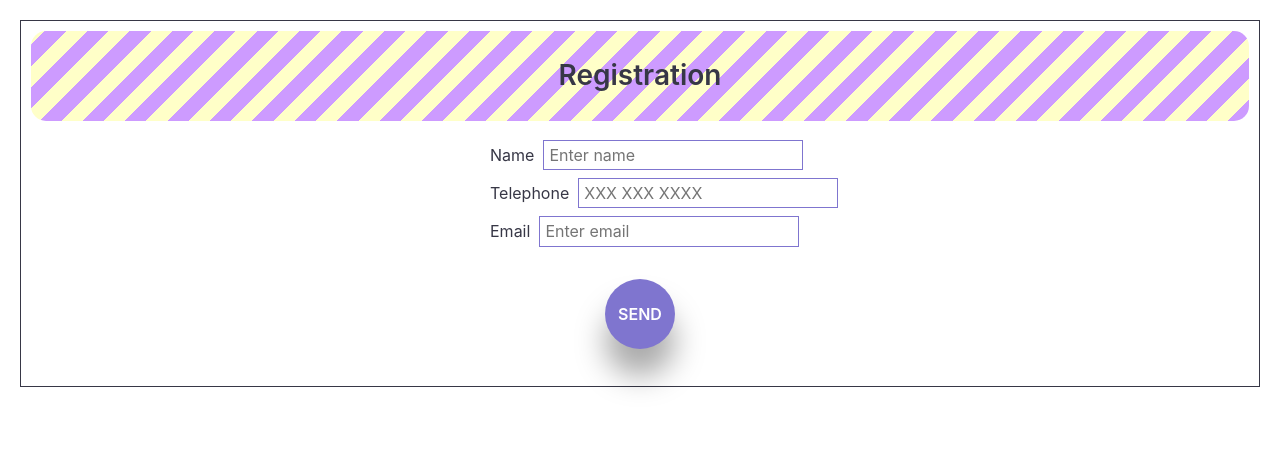
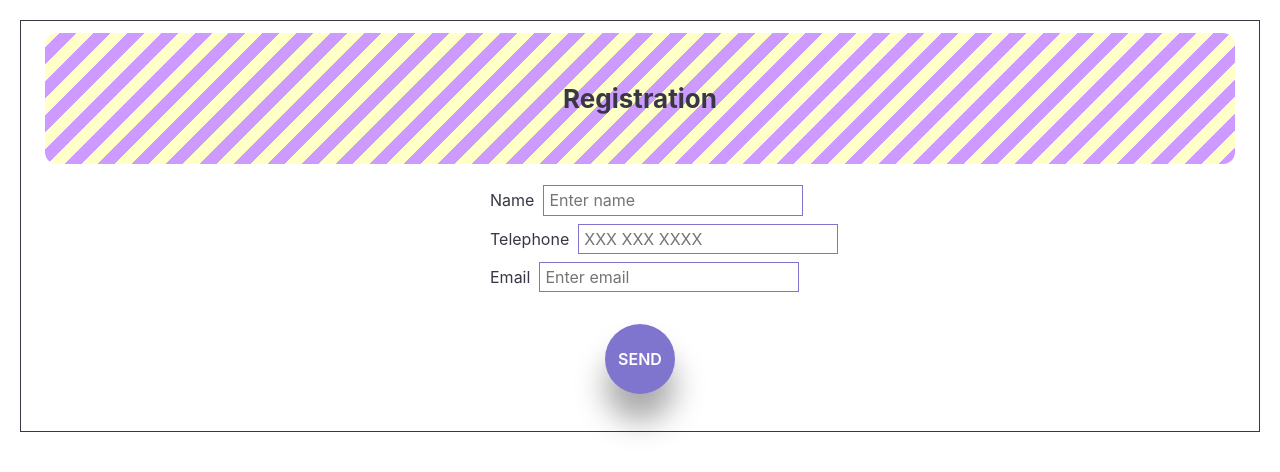
Before and after one commit to SerhiyStepanov/react-tests, a React (Create React App) app: page / in a window 1280 px wide. Shown: the top 472 px of the page. Built offline with nearby package versions, Linux system fonts and the light colour scheme.

Commit message:
fixed css

```diff
--- a/src/components/UserForm/AppUserForm.js
+++ b/src/components/UserForm/AppUserForm.js
@@ -1,5 +1,6 @@
 import React, { Component } from "react";
 import UserForm from "./UserForm";
+import price from "../../static-data-price.json";
 
 // export default class AppUserForm extends Component {
 //   handlerFormSubmit = (data) => {
--- a/src/components/UserForm/UserForm.module.css
+++ b/src/components/UserForm/UserForm.module.css
@@ -7,25 +7,26 @@
 }
 
 .thumb {
-  display: inline-flex;
+  display: flex;
   align-items: center;
   justify-content: center;
-  margin: 10px;
-  border-radius: 15px;
+  padding: 24px 48px;
+  margin: 12px 24px;
+  border-radius: 12px;
 
   background: repeating-linear-gradient(
     -45deg,
     rgb(205, 155, 255),
-    rgb(205, 155, 255) 15px,
-    rgb(255, 255, 200) 15px,
-    rgb(255, 255, 200) 30px
+    rgb(205, 155, 255) 12px,
+    rgb(255, 255, 200) 12px,
+    rgb(255, 255, 200) 24px
   );
 }
 
 .title {
   text-align: center;
-  font-size: 28px;
-  font-weight: 600;
+  font-size: 26px;
+  font-weight: 700;
   line-height: 1.2;
   color: rgb(55, 55, 70);
 }
@@ -81,7 +82,7 @@
   animation: bouncing 0.7s cubic-bezier(0.1, 0.25, 0.1, 1) 0s infinite alternate
     both;
 
-  display: flexbox;
+  display: flex;
   position: relative;
   align-items: center;
   justify-content: center;
```
Also changed, not shown: src/reportWebVitals.js (deleted, +0 -13 lines), src/prettierrc.json (renamed from prettierrc.json).
